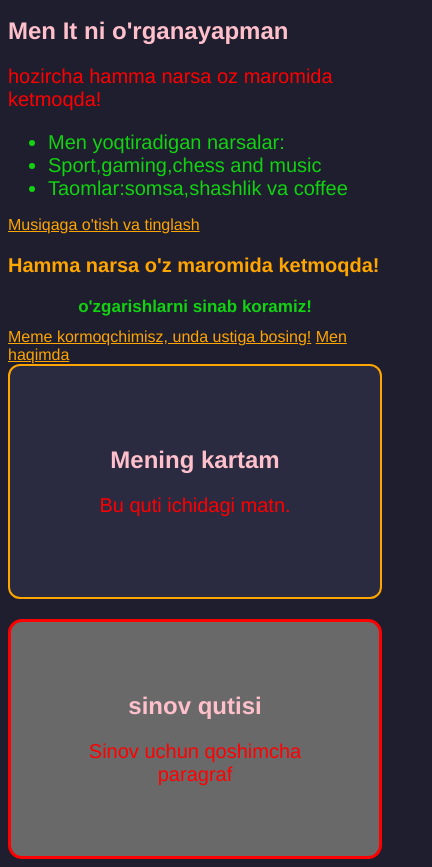
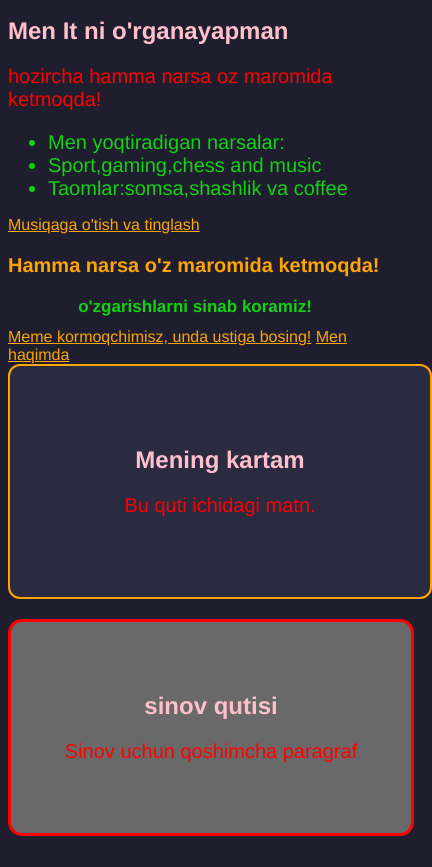
Before and after one commit to bekiportfolio/my-first-site, a plain HTML site: page index.html in a window 390 px wide. Shown: the part 129-996 px from the top of the page, 432 px wide, since content can reach past the window. After the commit the page ends 973 px from the top, so only its background shows below. Drawn offline with Linux system fonts and the light colour scheme.

```diff
--- a/style.css
+++ b/style.css
@@ -70,7 +70,16 @@
         }
         .cards{
             display: flex;
-            flex-direction: row;
+            flex-direction: column;
             flex-wrap: wrap;
             gap: 20px;
         }
+        @media (max-width: 600px){
+            .body{
+                background-color: lightyellow;
+            }
+            .cards{
+                width: 100%;
+            }
+
+        }
```
